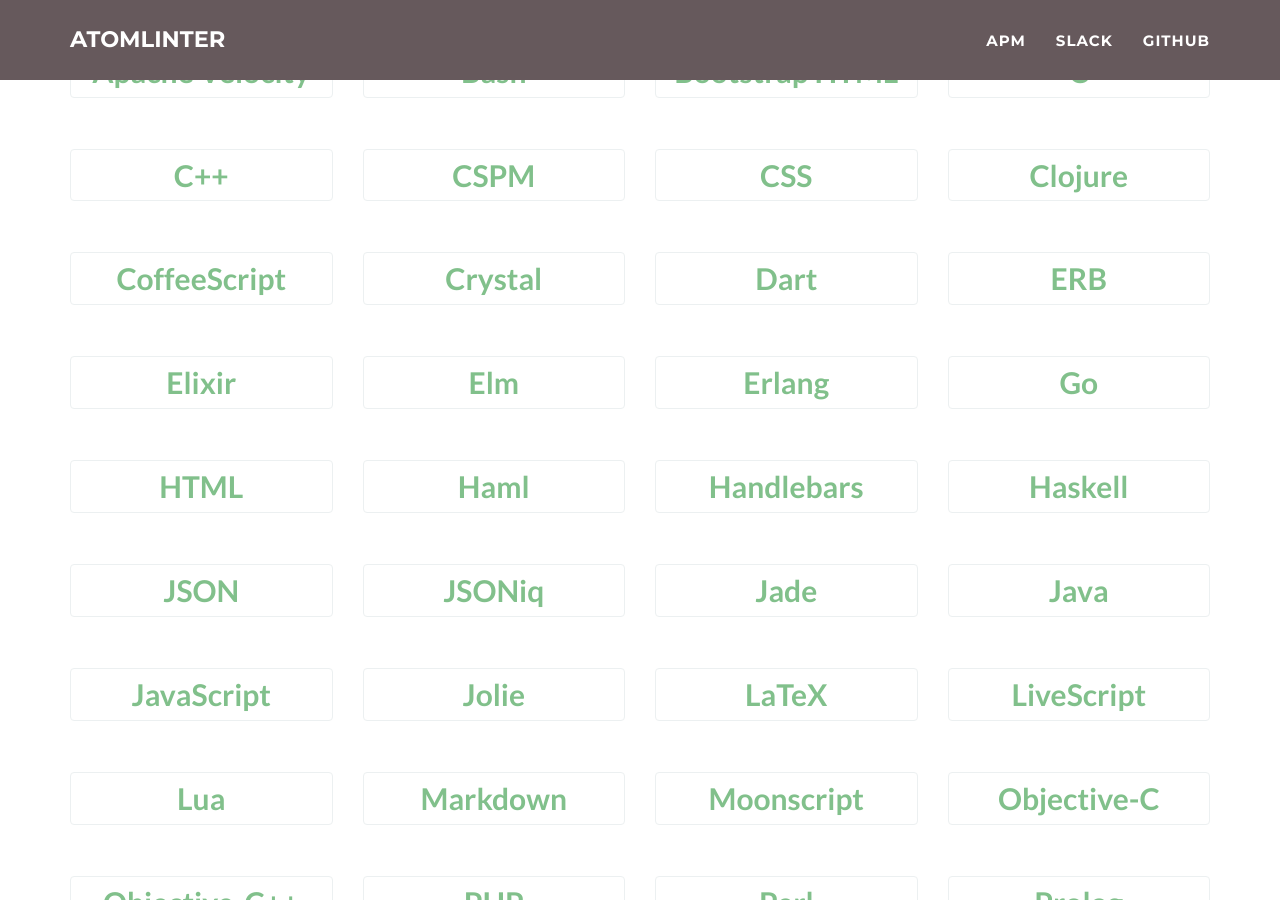
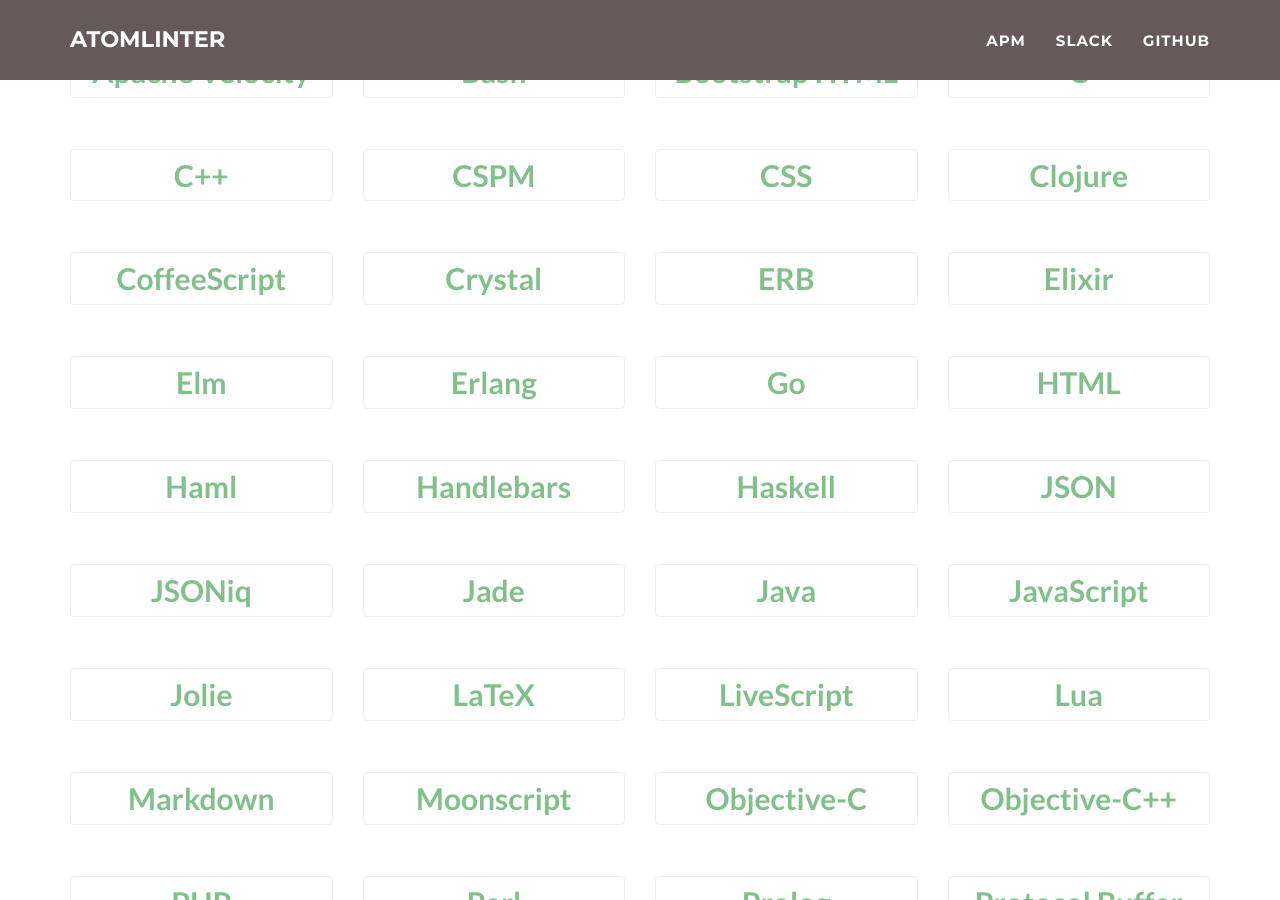
Before and after one commit to AtomLinter/atomlinter.github.io, a Jekyll site: the page built from index.html, in a window 1280 px wide and 900 px high, scrolled down 824 px. Built offline with Jekyll 4.4.1, drawn with Linux system fonts in a browser that asks for light colours.

```diff
--- a/_config.yml
+++ b/_config.yml
@@ -63,11 +63,6 @@ linters:
         packages:
           - title: linter-tslint
             url: https://atom.io/packages/linter-tslint
-      - title: Dart
-        modal: dart
-        packages:
-          - title: linter-dartanalyzer
-            url: https://atom.io/packages/linter-dartanalyzer
       - title: LiveScript
         modal: ls
         packages:
```
